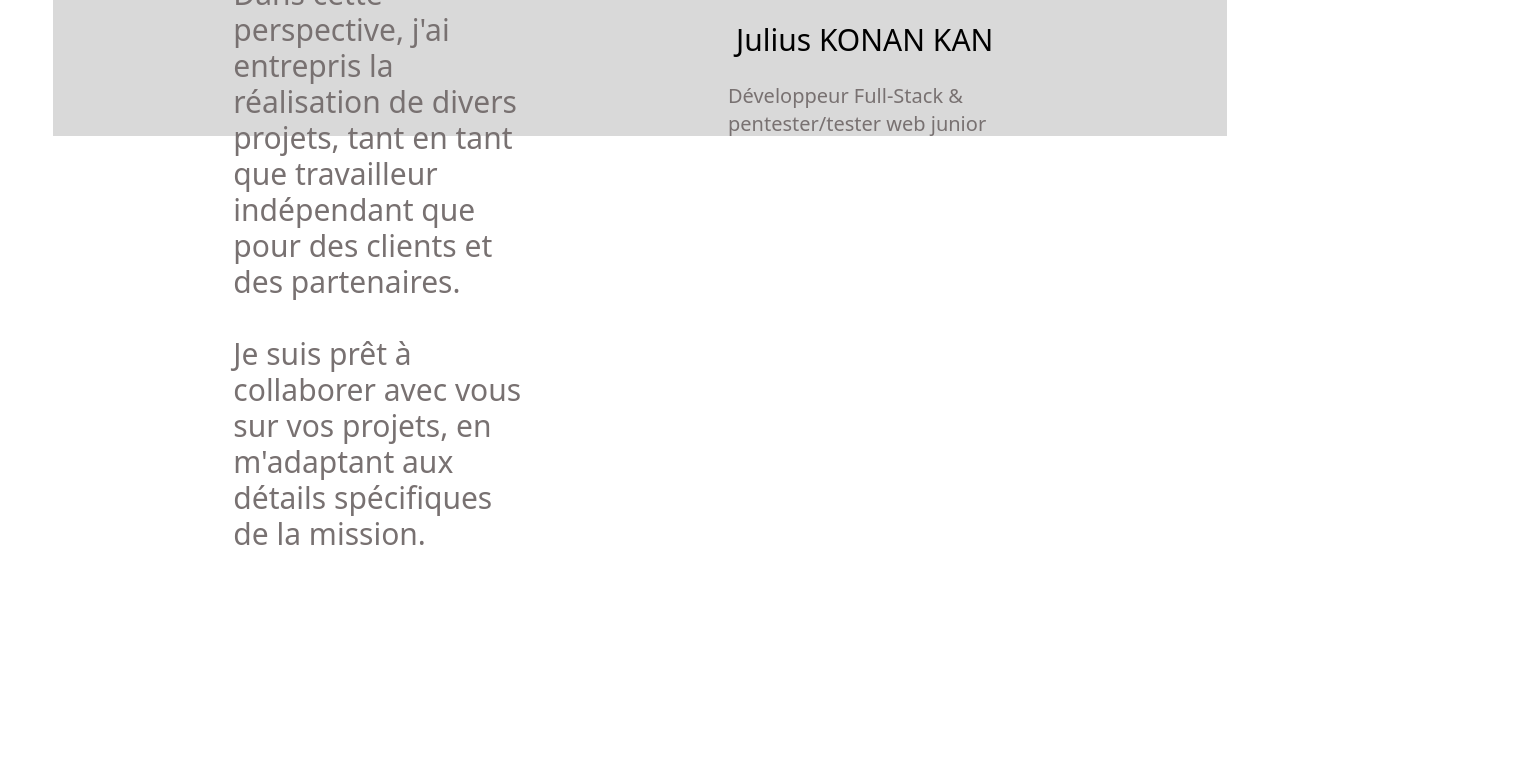
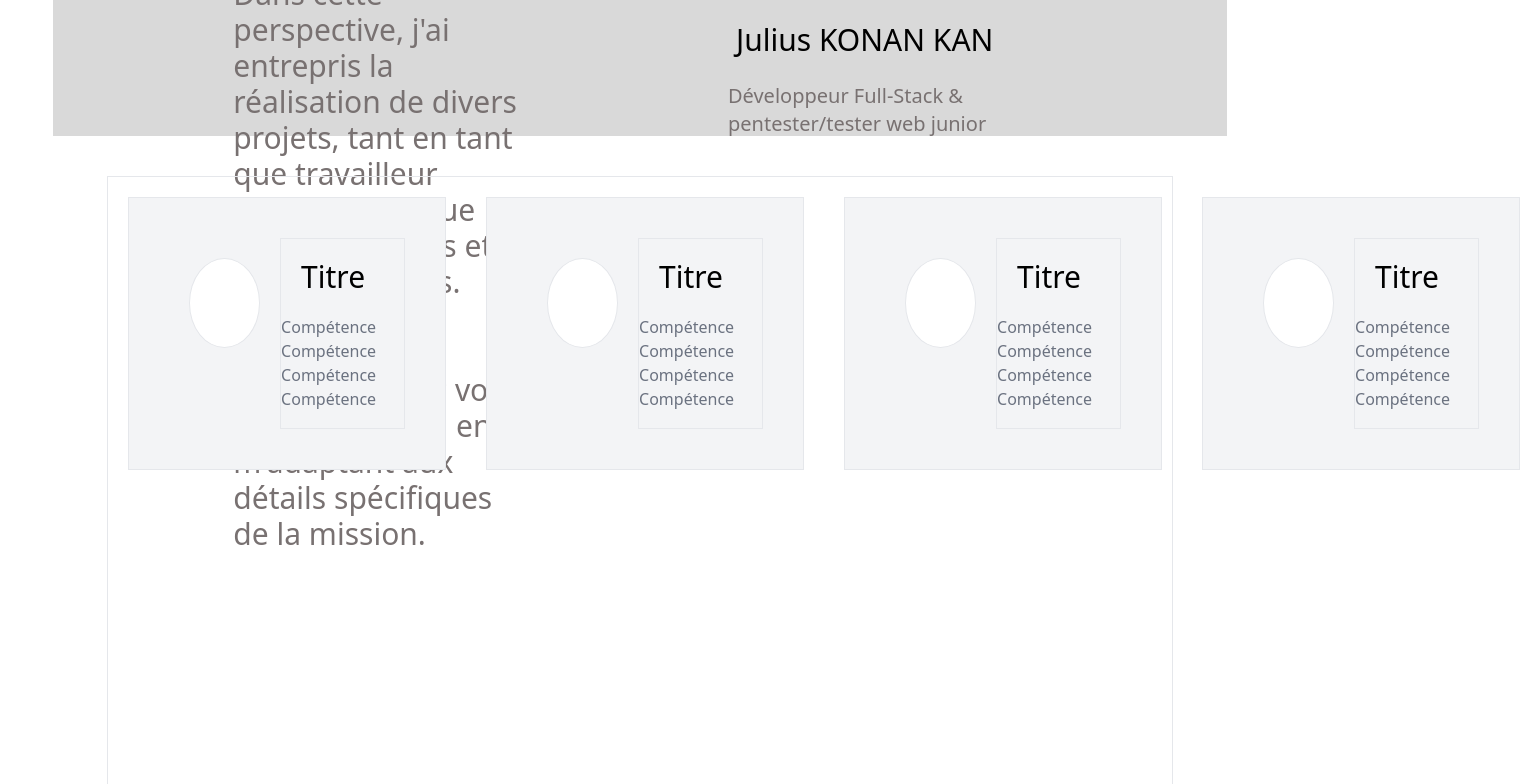
Before and after one commit to loulou-gif/Portfolio, a React (Create React App) app: page / in a window 1280 px wide. Shown: the part 2000-2784 px from the top of the page, 1520 px wide, since content can reach past the window. Built offline with nearby package versions, Linux system fonts and the light colour scheme.

Commit message:
skills start

```diff
--- a/src/Assets/Css/Styles.css
+++ b/src/Assets/Css/Styles.css
@@ -44,3 +44,19 @@ section{
     height: 1095px;
 
 }
+.skill{
+    text-align: none;
+}
+.content-box{
+    height: 25%;
+    margin: 1.25rem;
+}
+.box-text{
+    padding: 1.25rem;
+}
+
+.small-circle{
+    width: 90px;
+    height: 90px;
+    border-radius: 50%;
+}
--- a/src/Components/Skills.js
+++ b/src/Components/Skills.js
@@ -1,7 +1,58 @@
 import '../Assets/Css/Styles.css'
 const Skills = () => {
     return(
-        <section className="skills"></section>
+        <section className="skills lg:flex lg:justify-center mt-10">
+            <div className='box-skill border lg:flex lg:justify-evenly flex-row w-10/12'>
+                <div className='content-box w-5/12 mt-10 flex p-10 bg-gray-100 border'>
+                    <div className='small-circle border m-5 bg-white'></div>
+                    <div className='skill border text-left w-8/12'>
+                        <div className='box-text text-3xl'>Titre</div>
+                        <ul>
+                            <li className='tex-3xl text-gray-500'>Compétence</li>
+                            <li className='tex-3xl text-gray-500'>Compétence</li>
+                            <li className='tex-3xl text-gray-500'>Compétence</li>
+                            <li className='tex-3xl text-gray-500'>Compétence</li>
+                        </ul>
+                    </div>
+                </div>
+                <div className='content-box w-5/12 mt-10 flex p-10 bg-gray-100 border h-2/5'>
+                    <div className='small-circle border m-5 bg-white'></div>
+                    <div className='skill border text-left w-8/12'>
+                        <div className='box-text text-3xl'>Titre</div>
+                        <ul>
+                            <li className='tex-3xl text-gray-500'>Compétence</li>
+                            <li className='tex-3xl text-gray-500'>Compétence</li>
+                            <li className='tex-3xl text-gray-500'>Compétence</li>
+                            <li className='tex-3xl text-gray-500'>Compétence</li>
+                        </ul>
+                    </div>
+                </div>
+                <div className='content-box w-5/12 mt-10 flex p-10 bg-gray-100 border'>
+                    <div className='small-circle border m-5 bg-white'></div>
+                    <div className='skill border text-left w-8/12'>
+                        <div className='box-text text-3xl'>Titre</div>
+                        <ul>
+                            <li className='tex-3xl text-gray-500'>Compétence</li>
+                            <li className='tex-3xl text-gray-500'>Compétence</li>
+                            <li className='tex-3xl text-gray-500'>Compétence</li>
+                            <li className='tex-3xl text-gray-500'>Compétence</li>
+                        </ul>
+                    </div>
+                </div>
+                <div className='content-box w-5/12 mt-10 flex p-10 bg-gray-100 border h-2/5'>
+                    <div className='small-circle border m-5 bg-white'></div>
+                    <div className='skill border text-left w-8/12'>
+                        <div className='box-text text-3xl'>Titre</div>
+                        <ul>
+                            <li className='tex-3xl text-gray-500'>Compétence</li>
+                            <li className='tex-3xl text-gray-500'>Compétence</li>
+                            <li className='tex-3xl text-gray-500'>Compétence</li>
+                            <li className='tex-3xl text-gray-500'>Compétence</li>
+                        </ul>
+                    </div>
+                </div>
+            </div>
+        </section>
     )
 }
 
--- /dev/null
+++ b/src/Data/SkillsContent.js
@@ -0,0 +1,40 @@
+const skillsContent = [
+    {
+        name: "Développeur Front-End",
+        icone: "",
+        skill1: "Réact js",
+        skill2: "Tailswind Css",
+        skill3: "Wordpress",
+        skill4: "Booststrap",
+        skill5: "",
+    },
+    {
+        name: "Développeur Back-End",
+        icone: "Django",
+        skill1: "PostgreSql",
+        skill2: "Mysql",
+        skill3: "EC2 AWS",
+        skill4: "Cloud computing",
+        skill5: "",
+    },
+    {
+        name: "Test Logiciels",
+        icone: "",
+        skill1: "Test Fonctionnel",
+        skill2: "Test de charge",
+        skill3: "Automatisation",
+        skill4: "Rédaction documentation",
+        skill5: "Support",
+    },
+    {
+        name: "Hacking Ethique",
+        icone: "",
+        skill1: "Test d'intrusion",
+        skill2: "Détection failles web",
+        skill3: "Monitoring",
+        skill4: "Formation et conseil client",
+        skill5: "Patch de vulnérabilitées",
+    },
+]
+
+export default skillsContent
```
